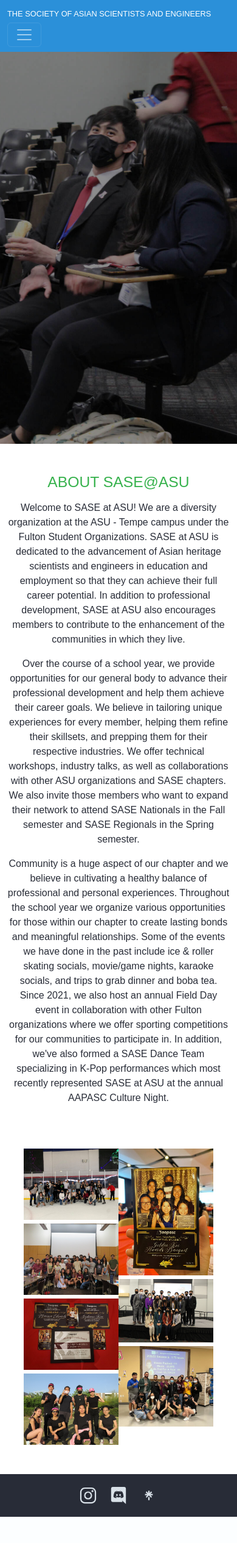
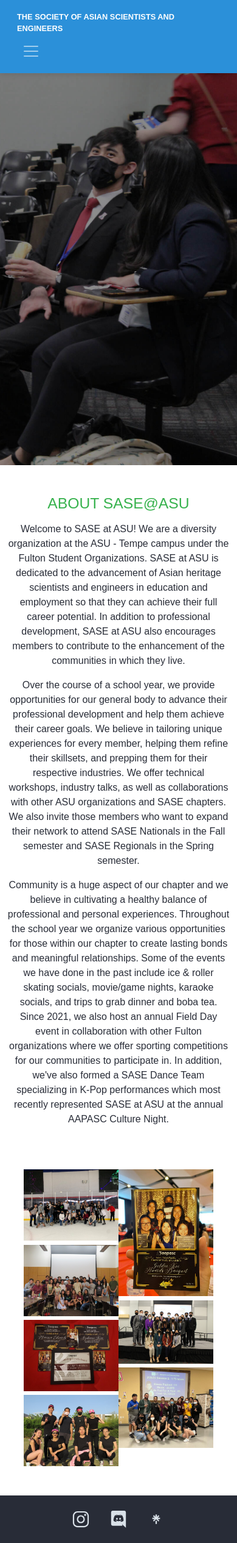
Before and after one commit to subbel/SASEASU, a Django app: page /about/ in a window 390 px wide. Shown: the whole page at 61% size. Before the commit the page ends 2488 px from the top, so only its background shows below. Run offline with Django 3.2, Linux system fonts and the light colour scheme; some web fonts are replaced.

Commit message:
Frontend fix

```diff
--- a/SASEASU/settings.py
+++ b/SASEASU/settings.py
@@ -23,7 +23,7 @@ BASE_DIR = os.path.dirname(os.path.dirname(os.path.abspath(__file__)))
 SECRET_KEY = '2dauto3)x^zh!)(_&tsfbaqj@9dkhf*ag9&f*g$rc#w@z6cnaz'
 
 # SECURITY WARNING: don't run with debug turned on in production!
-DEBUG = False
+DEBUG = True
 
 ALLOWED_HOSTS = ['*']
 
@@ -135,6 +135,6 @@ STATIC_ROOT = os.path.join(BASE_DIR, 'staticfiles')
 STATIC_URL = '/static/'
 
 STATICFILES_DIRS = (
-  os.path.join(BASE_DIR, 'static/'),
+  os.path.join(BASE_DIR, 'static'),
   os.path.join(BASE_DIR, 'static/Images'),
 )
--- a/static/base.css
+++ b/static/base.css
@@ -1,4 +1,5 @@
-/* Base Reset and Responsive Setup
+
+/* Base Reset and Global Styles
 
 Color Scheme
 
@@ -31,12 +32,14 @@ html, body {
 }
 
 body {
-  /* padding-top: 70px; */
+  display: flex;
+  flex-direction: column;
+  min-height: 100vh;
 }
 
 /* Main content spacing */
 main {
-  padding: 1rem;
+  flex: 1;
 }
 
 img, video, iframe {
@@ -45,76 +48,92 @@ img, video, iframe {
   display: block;
 }
 
-/* Navbar Styles */
+/* Navbar Styles - Now permanently blue */
+.navbar {
+  background-color: #2b90d9 !important; /* SASE Blue */
+  box-shadow: 0 2px 10px rgba(0, 0, 0, 0.1);
+  padding: 0.8rem 1rem;
+}
+
 .navbar-brand {
   font-size: clamp(0.8rem, 2.5vw, 1.1rem);
   white-space: normal;
-  max-width: 100%;
-  text-align: center;
+  color: #ffffff !important;
+  font-weight: 600;
 }
 
-nav {
-  position: fixed;
-  top: 0;
-  width: 100%;
-  z-index: 10;
-  background-color: #2b90d9;
-  transition: background-color 0.5s;
+.navbar-dark .navbar-nav .nav-link {
+  color: #ffffff !important;
+  font-weight: 500;
+  padding: 0.5rem 1rem;
+  margin: 0 0.1rem;
+  border-radius: 4px;
+  transition: background-color 0.3s;
 }
 
-nav ul {
-  display: flex;
-  gap: 10px;
-  list-style: none;
-  margin: 0;
-  padding: 0;
+.navbar-dark .navbar-nav .nav-link:hover {
+  background-color: rgba(255, 255, 255, 0.2);
 }
 
-nav ul li a {
-  color: #d9e1e8;
-  text-decoration: none;
-  padding: 10px;
-  display: block;
+.navbar-dark .navbar-nav .nav-link.active {
+  background-color: rgba(255, 255, 255, 0.3);
 }
 
-nav ul li:hover {
-  background-color: #d9e1e8;
+.navbar-toggler {
+  border: none;
+  padding: 0.5rem;
 }
 
-nav ul li:hover a {
-  color: #282c37;
+.navbar-toggler:focus {
+  box-shadow: none;
 }
 
-/* Hide Heading on Mobile */
-@media (max-width: 900px) {
-  .Heading {
-    display: none;
+@media (max-width: 992px) {
+  .navbar-collapse {
+    background-color: #2b90d9;
+    padding: 1rem;
+    border-radius: 0 0 8px 8px;
+    margin-top: 0.5rem;
+  }
+
+  .navbar-nav .nav-link {
+    padding: 0.7rem 1rem !important;
+    border-radius: 4px;
   }
 }
 
 /* Footer Styles */
 footer {
-  height: 70px; /* Match navbar height */
-  display: flex;
-  align-items: center;
-  justify-content: center;
   background-color: #282c37;
-  color: #d9e1e8;
-  padding: 0; /* Remove extra spacing */
+  padding: 1.5rem 0;
   margin-top: auto;
 }
 
 .footer-div {
   display: flex;
-  gap: 20px;
+  flex-direction: row;
+  justify-content: center;
   align-items: center;
+  gap: 16px;
+  flex-wrap: nowrap; /* Prevent wrapping */
 }
 
+.footer-div a {
+  display: inline-flex;
+  margin: 0 8px; /* Reduced margin */
+  align-items: center; /* Center icon vertically */
+  justify-content: center; /* Center icon horizontally */
+}
 
 .footer-div svg {
   width: 30px;
   height: 30px;
   fill: #d9e1e8;
+  transition: fill 0.3s;
+}
+
+.footer-div a:hover svg {
+  fill: #2b90d9; /* SASE Blue hover effect */
 }
 
 .insta, .discord, .linktree {
@@ -122,3 +141,14 @@ footer {
   height: 30px;
   fill: #d9e1e8;
 }
+
+/* Responsive Adjustments */
+@media (max-width: 768px) {
+  .navbar-nav {
+    padding-top: 0.5rem;
+  }
+
+  .navbar-dark .navbar-nav .nav-link {
+    padding: 0.5rem 1rem;
+  }
+}
```
Also changed, not shown: static/eboard.css (line endings or trailing spaces), static/home.css (line endings or trailing spaces), 2 other files.
